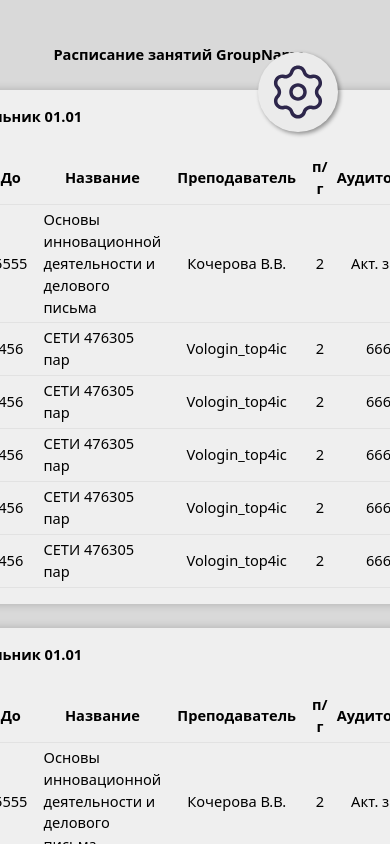
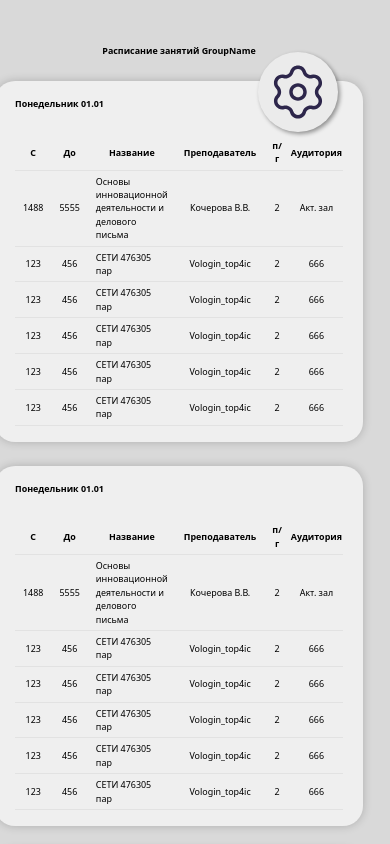
Before and after one commit to ystuler/frontend, a Vue app: page / in a window 390 px wide. Built offline with nearby package versions, Linux system fonts and the light colour scheme.

Commit message:
fix(style css): fix mobile media

```diff
--- a/src/style.css
+++ b/src/style.css
@@ -17,9 +17,9 @@
 }
 
 /* Mobile, Landscape */
-@media (max-width: 1134px) and (min-aspect-ratio: 6/5) {
+@media (max-width: 1134px) {
   body {
-    font-size: calc(10 * 100vw / 480);
+    font-size: calc(11 * 100vw / 480);
   }
 }
 /* Desktop */
```
